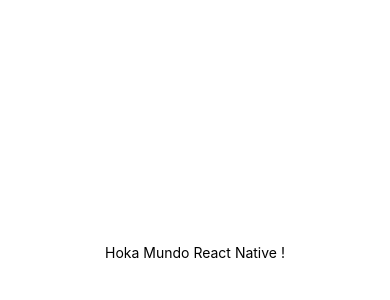
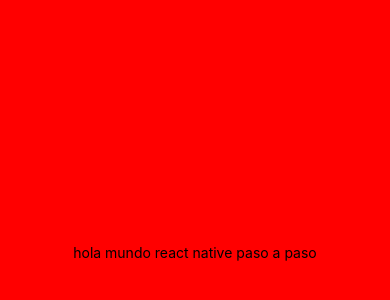
Before and after one commit to CamiloCeronGomez/Hola-Mundo-React-Native, a React Native app: screen / in a window 390 px wide. Shown: the part 170-470 px from the top of the page. Built offline with nearby package versions, Linux system fonts and the light colour scheme.

Commit message:
prueba de modificacion de estilo basico

```diff
--- a/App.js
+++ b/App.js
@@ -1,21 +1,30 @@
-import { StatusBar } from 'expo-status-bar';
-import React from 'react';
-import { StyleSheet, Text, View } from 'react-native';
+import React, {Component} from 'react'
+import {View, Text, StyleSheet} from 'react-native'
 
-export default function App() {
-  return (
-    <View style={styles.container}>
-      <Text>Hoka Mundo React Native !</Text>
-      <StatusBar style="auto" />
-    </View>
-  );
+class holaCiapfa extends Component{
+
+	render(){
+
+		return(
+			<View style={styles.container}>
+			<Text>hola mundo react native paso a paso</Text>
+
+			</View>
+
+			)
+	}
+
+
 }
 
 const styles = StyleSheet.create({
-  container: {
-    flex: 1,
-    backgroundColor: '#fff',
-    alignItems: 'center',
-    justifyContent: 'center',
-  },
-});
+	container :{
+		flex : 1,
+		justifyContent : 'center',
+		alignItems : 'center',
+		backgroundColor : 'red'
+
+	}
+})
+
+export default holaCiapfa
```
